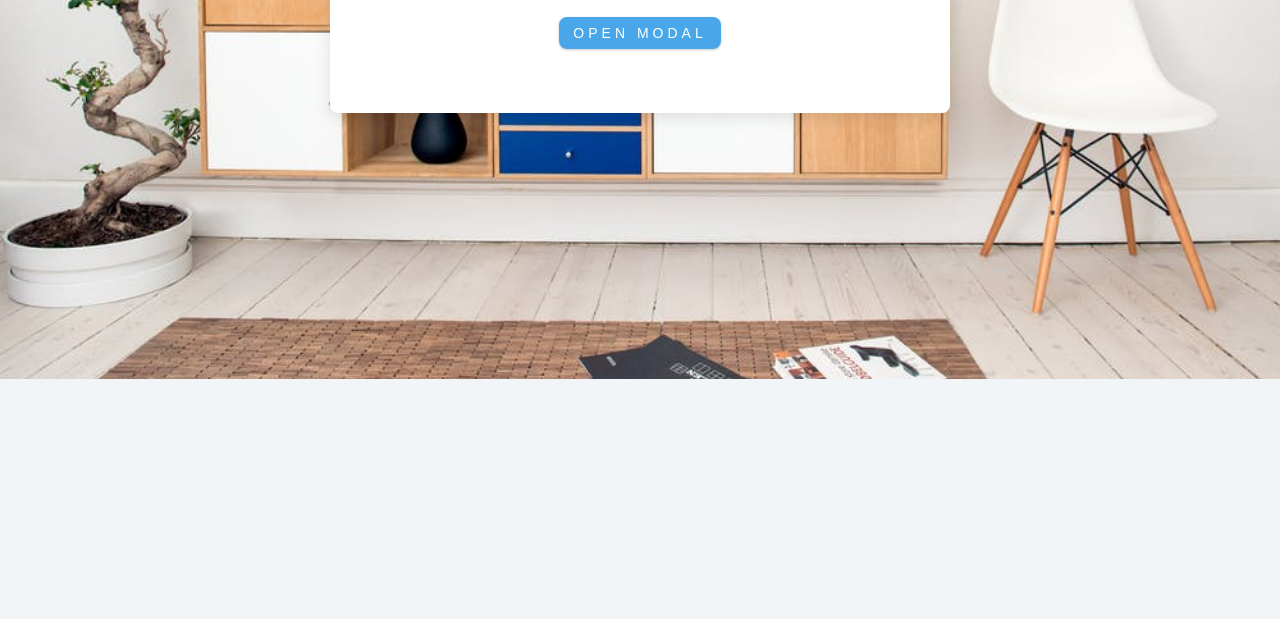
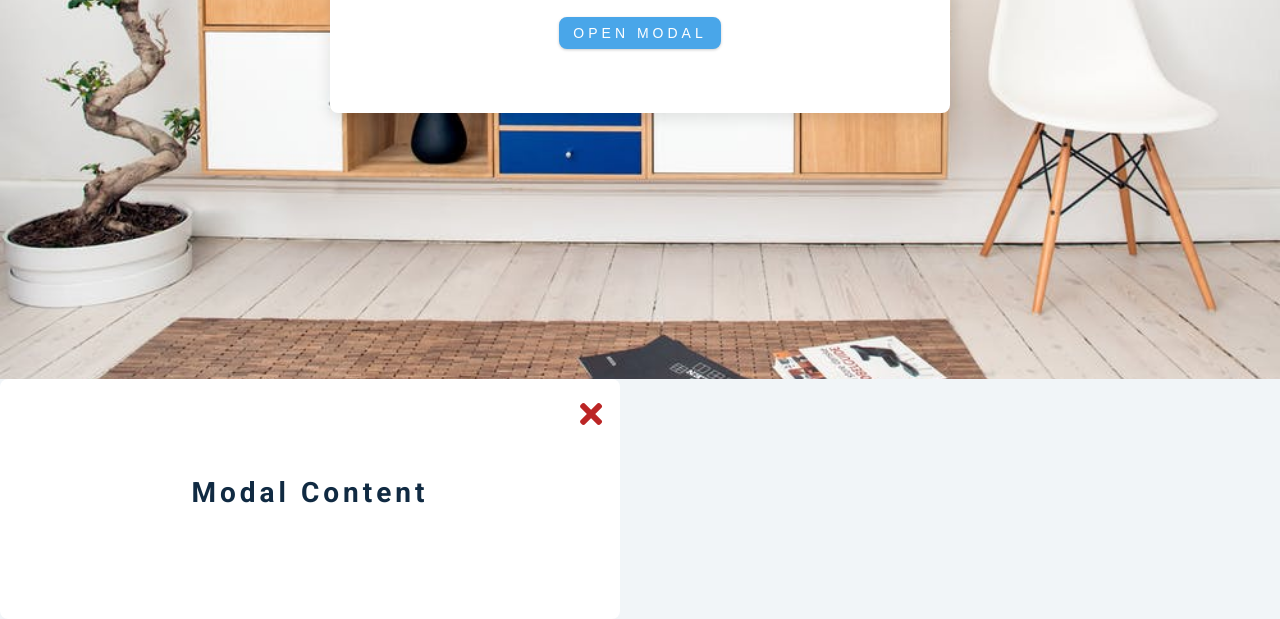
Before and after one commit to Amares03/modal_vanila, a plain HTML site: page index.html in a window 1280 px wide. Shown: the part 421-1040 px from the top of the page. Before the commit the page ends 800 px from the top, so only its background shows below. Drawn offline with nearby package versions, Linux system fonts and the light colour scheme.

Commit message:
add modal

```diff
--- a/index.html
+++ b/index.html
@@ -21,6 +21,15 @@
       </div>
     </header>
     <!-- end of hero -->
+    <!-- modal -->
+    <div class="modal-overly">
+      <div class="modal-container">
+        <h3>modal content</h3>
+        <button class="close-btn">
+          <i class="fas fa-times"></i>
+        </button>
+      </div>
+    </div>
     <!-- javascript -->
     <script src="app.js"></script>
   </body>
```
